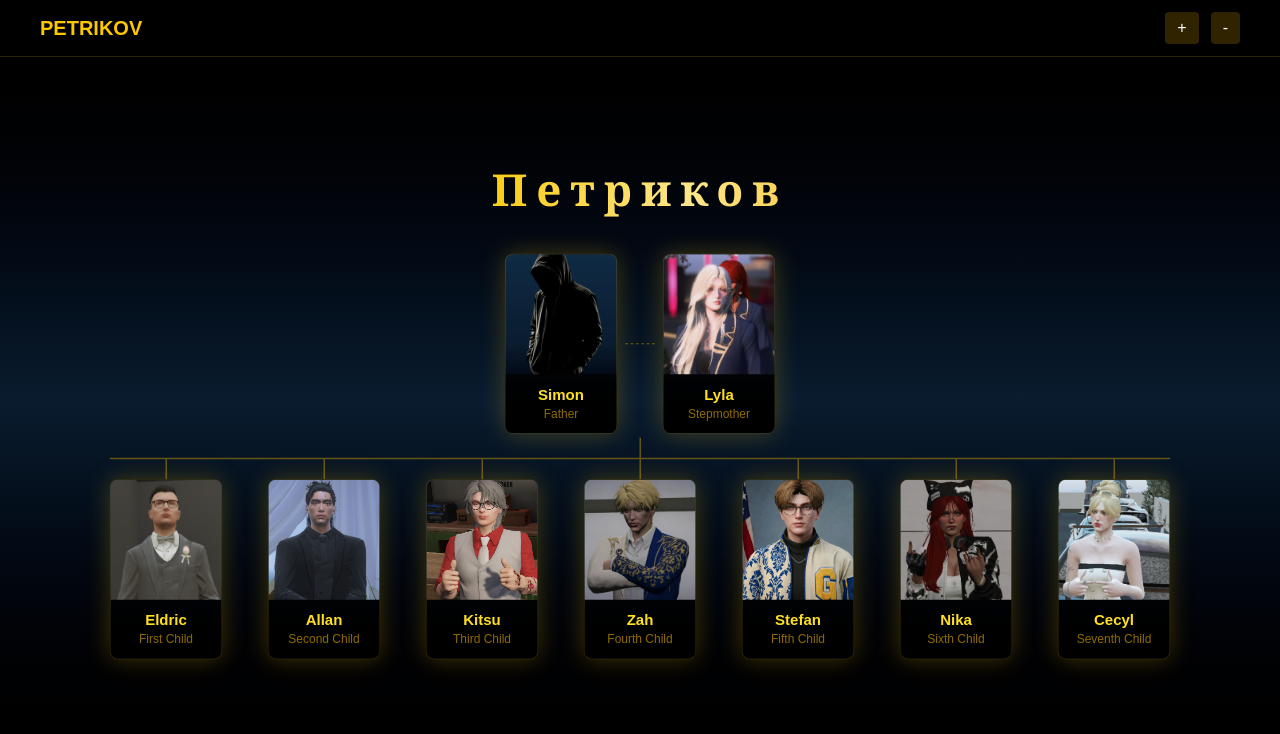
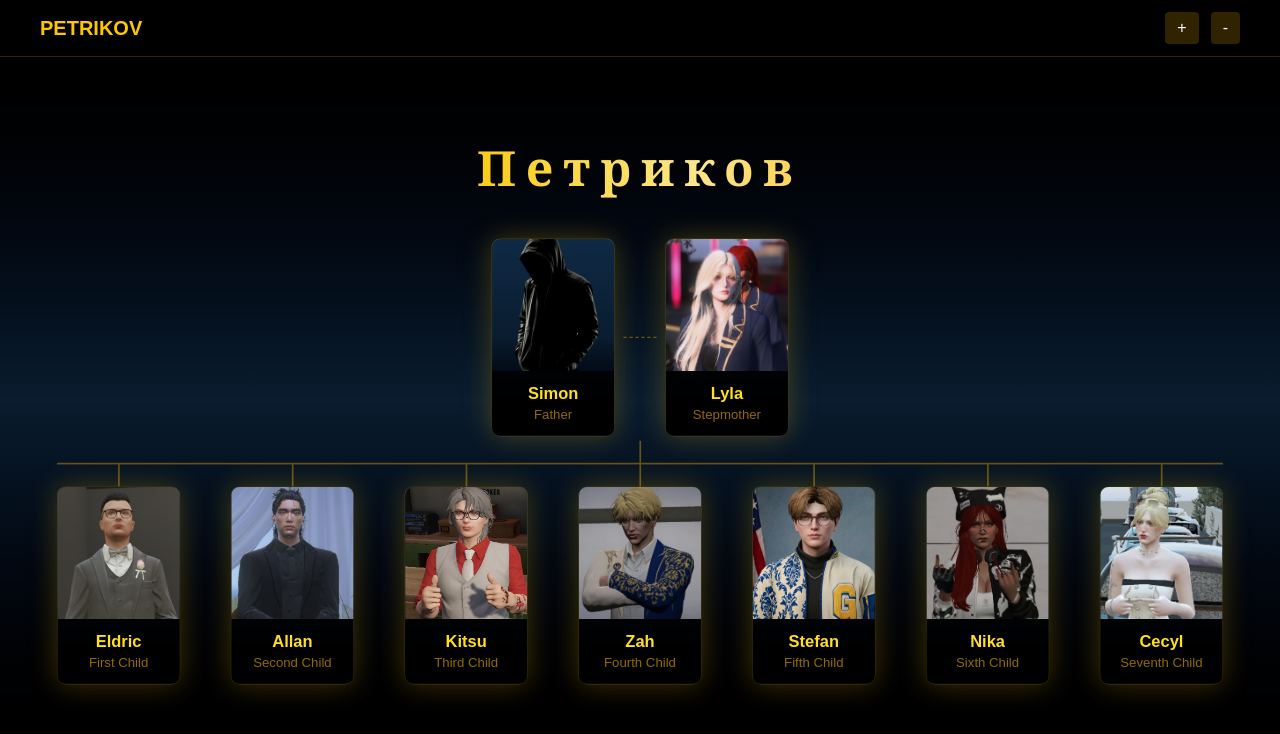
Before and after one commit to Hoshinovaa/Petrikov-dynasty, a Next.js app: page /dynasty in a window 1280 px wide. Shown: the top 734 px of the page. Built offline with nearby package versions, Linux system fonts and the light colour scheme.

Commit message:
test zoom 2

```diff
--- a/app/dynasty/[name]/page.tsx
+++ b/app/dynasty/[name]/page.tsx
@@ -129,7 +129,7 @@ export default function Page() {
   const router = useRouter();
   const params = useParams();
 
-  const [scale, setScale] = useState(0.9);
+  const [scale, setScale] = useState(0.8);
 
   const containerRef = useRef<HTMLDivElement>(null);
   const [bounds, setBounds] = useState({
--- a/app/dynasty/page.tsx
+++ b/app/dynasty/page.tsx
@@ -144,7 +144,7 @@ export default function Home() {
   const router = useRouter();
   const containerRef = useRef<HTMLDivElement>(null);
   const [position, setPosition] = useState({ x: 0, y: 0 });
-  const [scale, setScale] = useState(0.5);
+  const [scale, setScale] = useState(0.55);
   const [bounds, setBounds] = useState({
     left: -1000,
     right: 1000,
```
